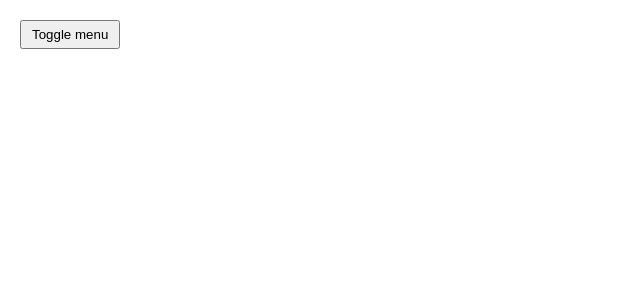
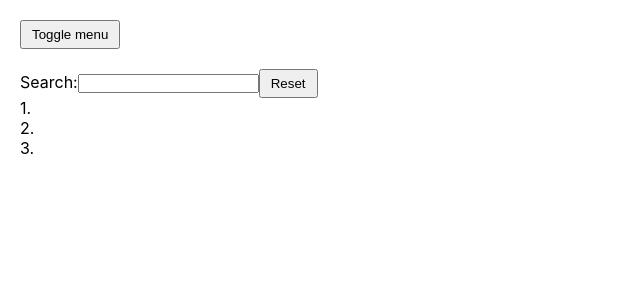
Before and after one commit to Pachciar3/zadania-tydzien-5, a React (Create React App) app: page /excersise-4 in a window 1280 px wide. Shown: the top 300 px of the page, without its empty margins (0-640 px from the left). Built offline with nearby package versions, Linux system fonts and the light colour scheme.

Commit message:
Task 4 - create a basic structure

```diff
--- /dev/null
+++ b/public/users.json
@@ -0,0 +1,52 @@
+[
+  {
+    "id": 1,
+    "balance": "$3,946.45",
+    "picture": "http://placehold.it/32x32",
+    "age": 23,
+    "name": "Bird Ramsey",
+    "gender": "male",
+    "company": "NIMON",
+    "email": "birdramsey@nimon.com"
+  },
+  {
+    "id": 2,
+    "balance": "$2,499.49",
+    "picture": "http://placehold.it/32x32",
+    "age": 31,
+    "name": "Lillian Burgess",
+    "gender": "female",
+    "company": "LUXURIA",
+    "email": "lillianburgess@luxuria.com"
+  },
+  {
+    "id": 3,
+    "balance": "$2,820.18",
+    "picture": "http://placehold.it/32x32",
+    "age": 34,
+    "name": "Kristie Cole",
+    "gender": "female",
+    "company": "QUADEEBO",
+    "email": "kristiecole@quadeebo.com"
+  },
+  {
+    "id": 4,
+    "balance": "$3,277.32",
+    "picture": "http://placehold.it/32x32",
+    "age": 30,
+    "name": "Leonor Cross",
+    "gender": "female",
+    "company": "GRONK",
+    "email": "leonorcross@gronk.com"
+  },
+  {
+    "id": 5,
+    "balance": "$1,972.47",
+    "picture": "http://placehold.it/32x32",
+    "age": 28,
+    "name": "Marsh Mccall",
+    "gender": "male",
+    "company": "ULTRIMAX",
+    "email": "marshmccall@ultrimax.com"
+  }
+]
--- a/src/App.js
+++ b/src/App.js
@@ -7,7 +7,7 @@ import {
 } from "react-router-dom";
 
 import './App.css';
-import { Excersise1, Excersise2, Excersise3 } from './exercises';
+import { Excersise1, Excersise2, Excersise3, Excersise4 } from './exercises';
 
 function App() {
 
@@ -25,6 +25,9 @@ function App() {
           <Route path="/excersise-2">
             <Excersise2 />
           </Route>
+          <Route path="/excersise-4">
+            <Excersise4 />
+          </Route>
         </Switch>
       </Router>
     </div>
--- /dev/null
+++ b/src/components/Users/User.js
@@ -0,0 +1,11 @@
+import React from 'react';
+
+function User({ children }) {
+  return (
+    <li className="users__item">
+      {children}
+    </li>
+  );
+}
+
+export default User;
--- /dev/null
+++ b/src/components/Users/UserContainer.js
@@ -0,0 +1,24 @@
+import React, { useEffect } from 'react';
+import UsersList from './UsersList';
+import User from './User';
+import UserSearch from './UserSearch';
+
+function UsersContainer() {
+  useEffect(() => {
+    fetch('http://localhost:3000/users.json')
+      .then(response => response.json())
+      .then(data => console.log(data));
+  }, []);
+  return (
+    <div className="users">
+      <UserSearch />
+      <UsersList>
+        <User>1.</User>
+        <User>2.</User>
+        <User>3.</User>
+      </UsersList>
+    </div>
+  );
+}
+
+export default UsersContainer;
--- /dev/null
+++ b/src/components/Users/UserSearch.js
@@ -0,0 +1,14 @@
+import React from 'react';
+
+import Button from '../Button';
+
+function UserSearch() {
+  return (
+    <form>
+      <label>Search:<input type="text" /></label>
+      <Button type="reset">Reset</Button>
+    </form>
+  );
+}
+
+export default UserSearch;
--- /dev/null
+++ b/src/components/Users/UsersList.js
@@ -0,0 +1,11 @@
+import React from 'react';
+
+function UsersList({ children }) {
+  return (
+    <ul className="users__list">
+      {children}
+    </ul>
+  );
+}
+
+export default UsersList;
--- /dev/null
+++ b/src/components/Users/index.css
@@ -0,0 +1,3 @@
+.users__list {
+  list-style: none;
+}
--- /dev/null
+++ b/src/components/Users/index.js
@@ -0,0 +1,7 @@
+import User from './User';
+import UserContainer from './UserContainer';
+import UserSearch from './UserSearch';
+import UsersList from './UsersList';
+import './index.css';
+
+export { User, UserContainer, UserSearch, UsersList };
--- /dev/null
+++ b/src/exercises/excersise4.js
@@ -0,0 +1,14 @@
+import React, { useState } from 'react';
+
+import { UserContainer } from '../components/Users';
+
+function Excersise4() {
+
+  return (
+    <div>
+      <UserContainer />
+    </div>
+  );
+}
+
+export default Excersise4;
--- a/src/exercises/index.js
+++ b/src/exercises/index.js
@@ -1,5 +1,6 @@
 import Excersise1 from './excersise1';
 import Excersise2 from './excersise2';
 import Excersise3 from './excersise3';
+import Excersise4 from './excersise4';
 
-export { Excersise1, Excersise2, Excersise3 };
+export { Excersise1, Excersise2, Excersise3, Excersise4 };
```
Also changed, not shown: 1 other file (tests, documents, lock files or other folders).
